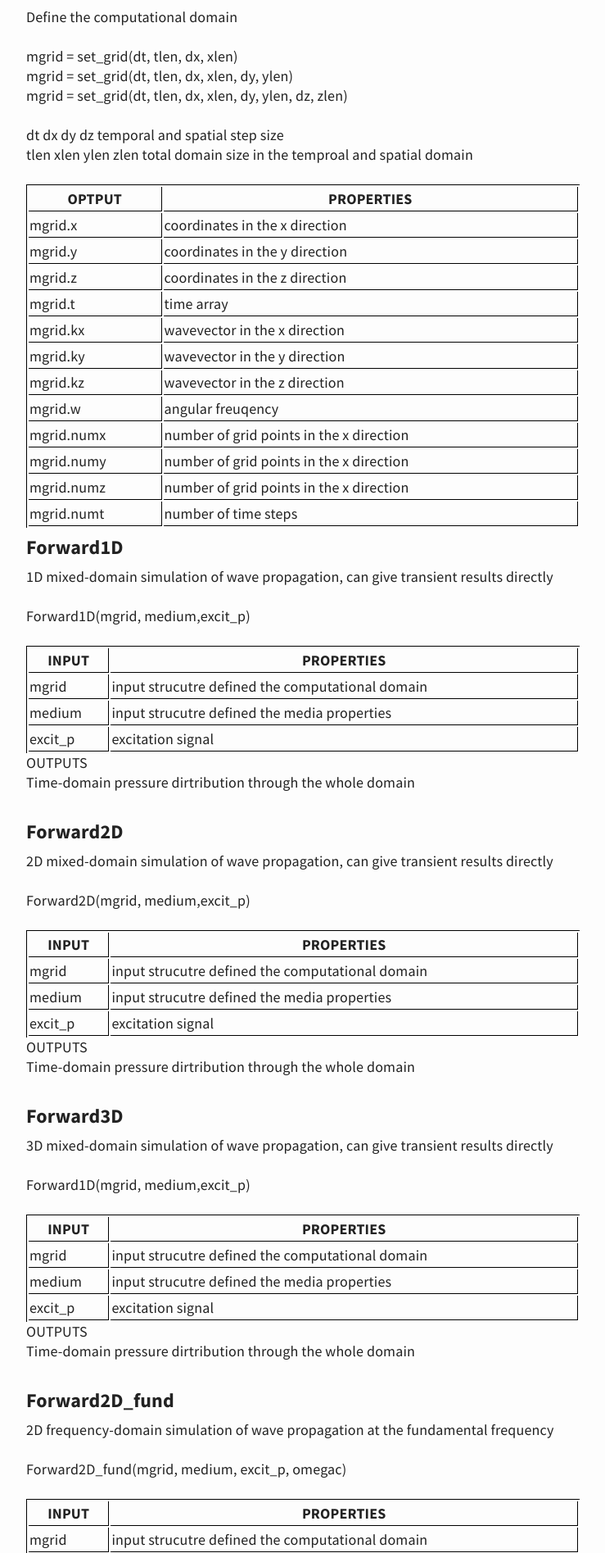
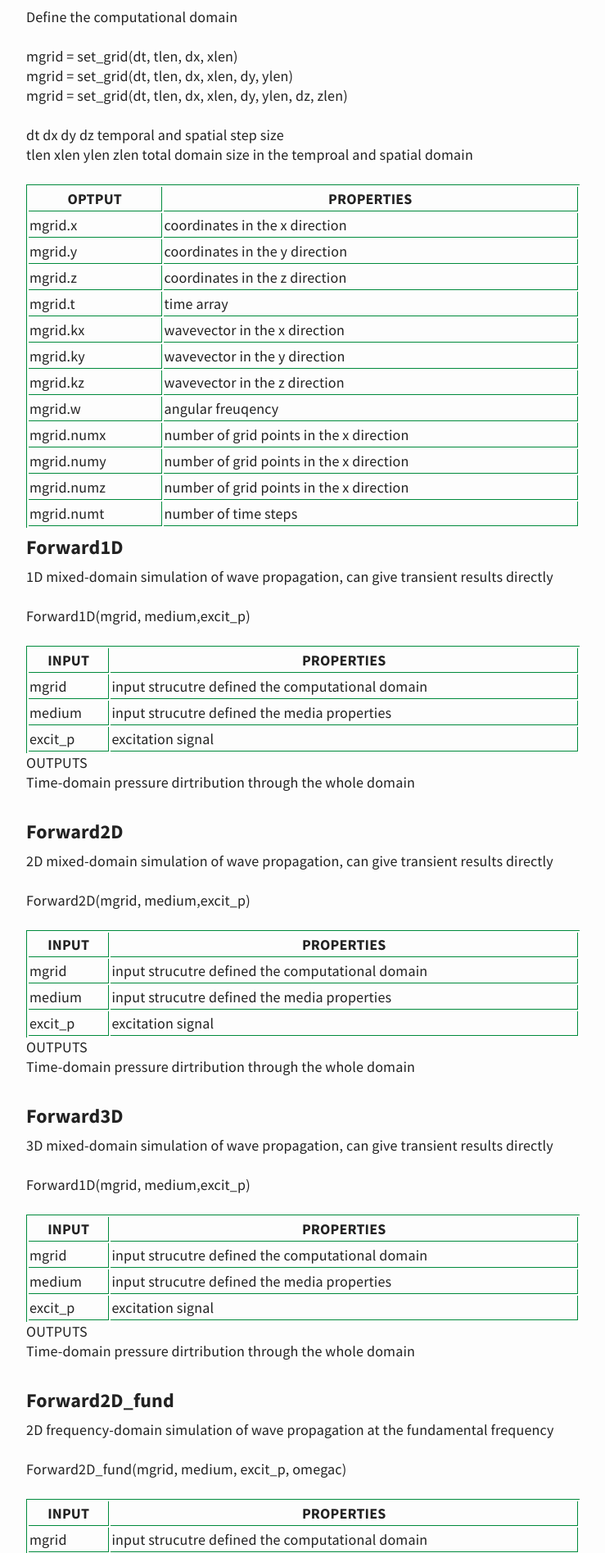
Before and after one commit to m-SOUND/mSOUND, a Jekyll site: the page built from functions/functions.md, in a window 1280 px wide. Shown: the part 370-2265 px from the top of the page at 82% size, without its empty margins (270-1009 px from the left). Built offline with Jekyll 4.4.1, drawn with Linux system fonts in a browser that asks for light colours.

Commit message:
Update header.html

```diff
--- a/_includes/header.html
+++ b/_includes/header.html
@@ -6,7 +6,7 @@
 </header>
  <style>
   table{
-    border-left:1px solid #000000;border-top:1px solid #000000;
+    border-left:1px solid #008A3C;border-top:1px solid #008A3C;
     width: 100%;
     word-wrap:break-word; word-break:break-all;
   }
@@ -14,6 +14,6 @@
   text-align:center;
   }
   table th,td{
-    border-right:1px solid #000000;border-bottom:1px solid #000000;
+    border-right:1px solid #008A3C;border-bottom:1px solid #008A3C;
   }
 </style>
```
